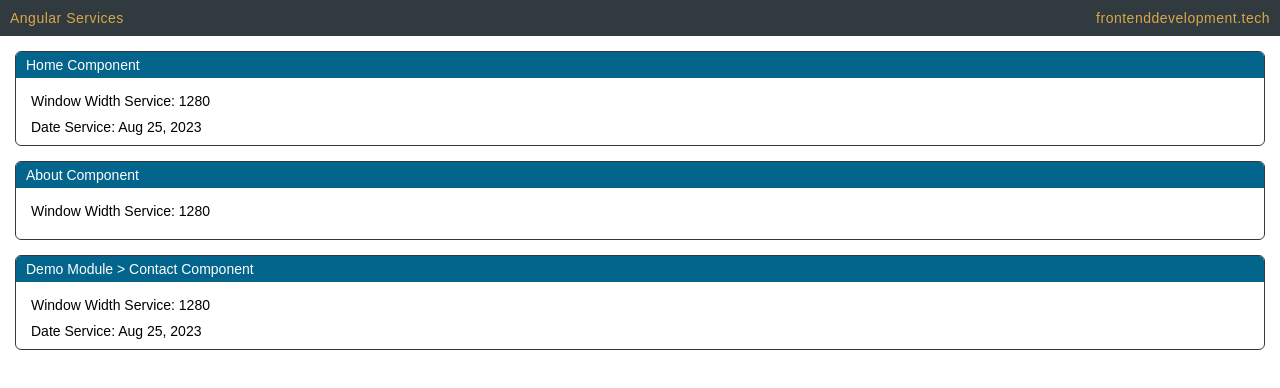
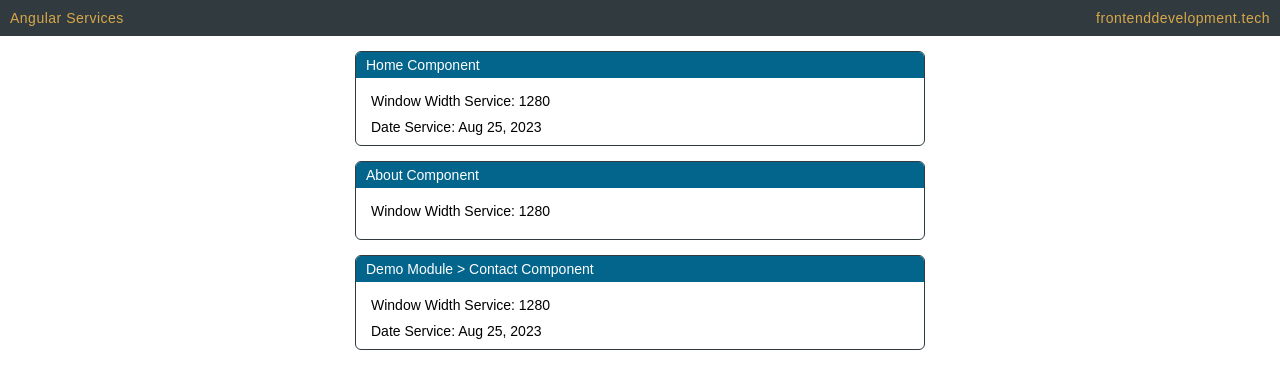
Before and after one commit to eastcoastdeveloper/services-in-angular, an Angular app: page /demo in a window 1280 px wide. Shown: the top 388 px of the page. Built offline with nearby package versions, Linux system fonts and the light colour scheme.

Commit message:
1 file modified

```diff
--- a/src/styles.scss
+++ b/src/styles.scss
@@ -20,6 +20,11 @@ body {
 
 body {
   font-family: Arial, Helvetica, sans-serif;
+}
+
+main {
+  max-width: 600px;
+  margin: 0 auto;
 }
 
 .component-wrapper {
```
